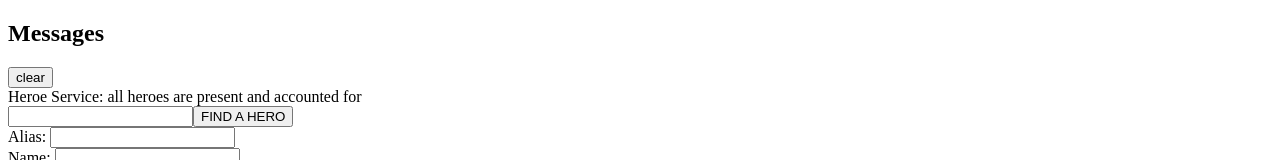
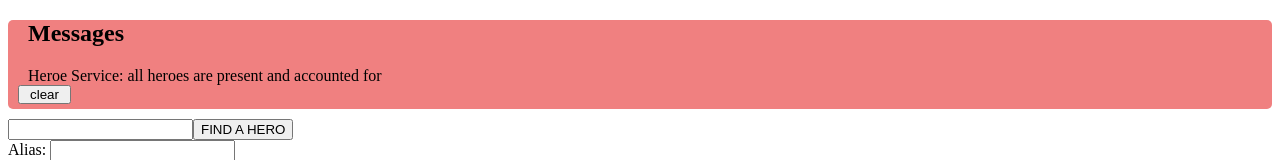
Before and after one commit to pseudokiing/AngularAs6, an Angular app: page / in a window 1280 px wide. Shown: the top 160 px of the page. Built offline with nearby package versions, Linux system fonts and the light colour scheme.

Commit message:
Styling to messages completed

```diff
--- a/src/app/add-comic/add-comic.component.ts
+++ b/src/app/add-comic/add-comic.component.ts
@@ -24,7 +24,7 @@ export class AddComicComponent implements OnInit
 
   ngOnInit() {
     this.currentId = this.startingId;
-    console.log(this.currentId);
+    //console.log(this.currentId);
   }
 
 
--- a/src/app/messages/messages.component.html
+++ b/src/app/messages/messages.component.html
@@ -1,8 +1,7 @@
-<div *ngIf="messageService.messages.length">
+<div class="messages" *ngIf="messageService.messages.length">
 
   <h2>Messages</h2>
+  <div *ngFor='let message of messageService.messages'> {{message}} </div>
   <button class="clear"
           (click)="messageService.clear()">clear</button>
-  <div *ngFor='let message of messageService.messages'> {{message}} </div>
-
-</div>
+  </div>
--- a/src/app/messages/messages.component.scss
+++ b/src/app/messages/messages.component.scss
@@ -0,0 +1,11 @@
+.messages {
+    background-color: lightcoral;
+    margin-bottom: 10px;
+    border-radius: 5px;
+}
+h2, .clear, div {
+    padding: 0 10px;
+}
+.clear {
+    margin-bottom: 5px;
+}
```
